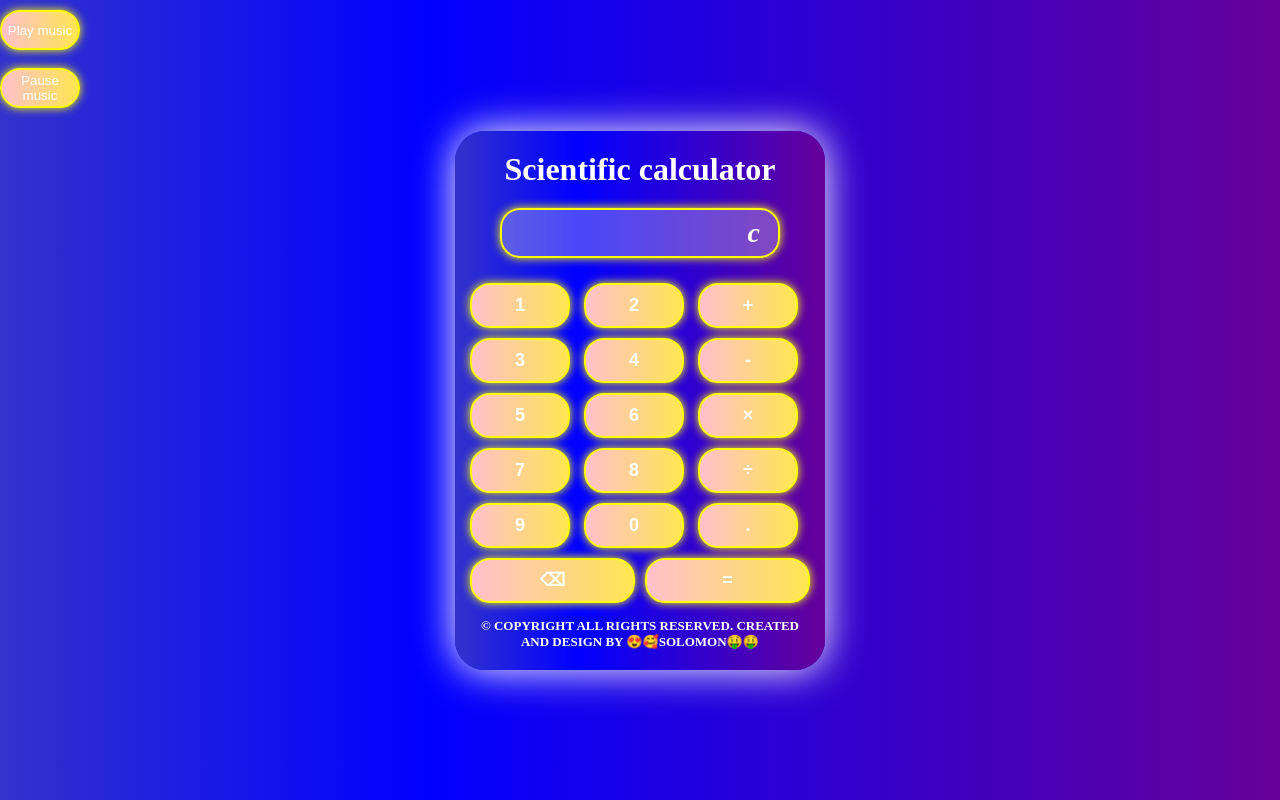
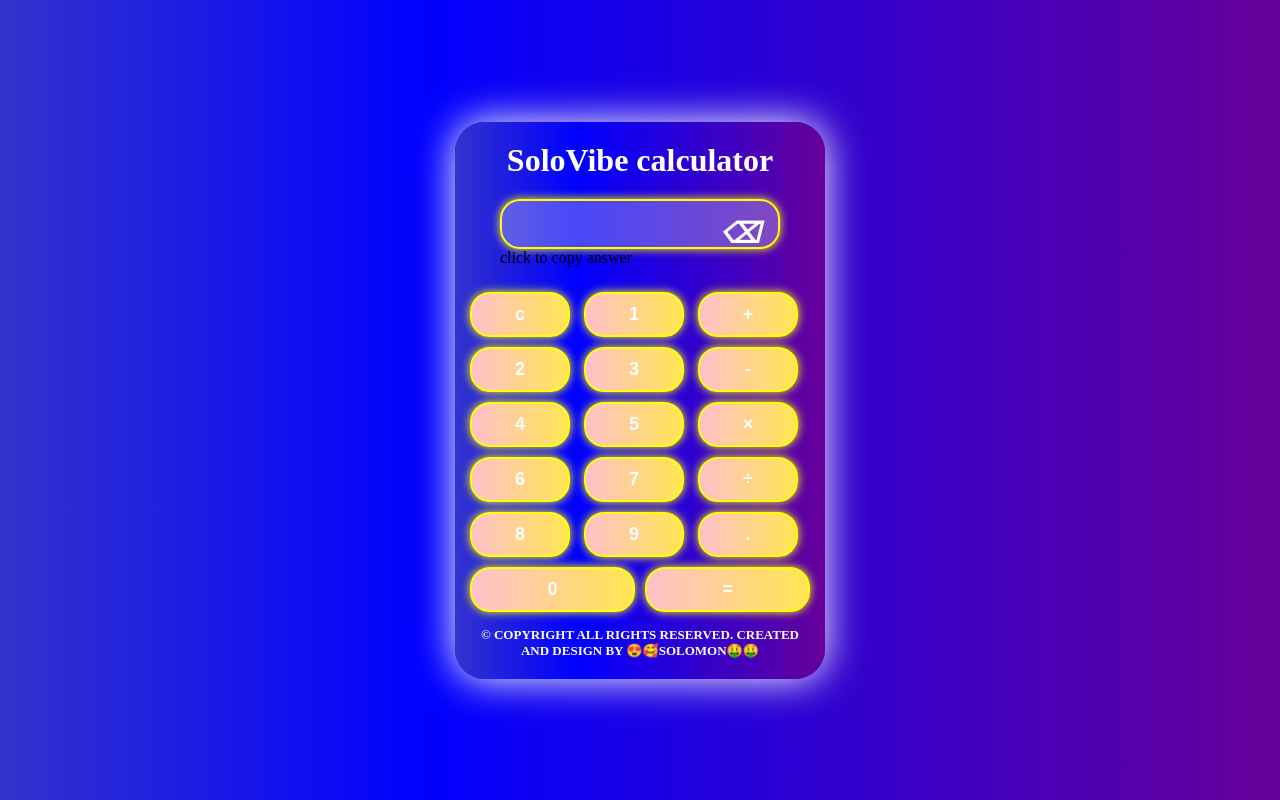
Before and after one commit to solomon-webb/Calculator, a plain HTML site: page index.html in a window 1280 px wide. Drawn offline with Linux system fonts and the light colour scheme.

Commit message:
Refactor calculator HTML structure and styles
Updated the calculator layout and functionality.

```diff
--- a/index.html
+++ b/index.html
@@ -4,8 +4,13 @@
     <meta charset="UTF-8">
     <meta name="viewport" content="width=device-width, initial-scale=1.0">
     <title>Calculator</title>
-   <link rel="manifest" href="manifest.json"><link rel="manifest" href="manifest.json">
+   <link rel="manifest" href="manifest.json">
 <meta name="theme-color" content="#4CAF50">
+<link rel="shortcut icon" href="WhatsApp Image 2025-09-28 at 11.18.59 copy.jpeg" type="image/x-icon">
+<link rel="apple-touch-icon" href="WhatsApp Image 2025-09-28 at 11.18.59 copy.jpeg">
+<meta http-equiv="Content-Type" content="text/html;charset=UTF-8">
+<meta http-equiv="X-UA-Compatible" content="IE=7">
+<meta http-equiv="X-UA-Compatible" content="ie=edge">
    <link rel="stylesheet" href="style.css">
     <style>
 
@@ -14,33 +19,34 @@
 <body>
     <div class="calculator">
         <div class="header">
-            <h1>Scientific calculator</h1>
+            <h1>SoloVibe calculator</h1>
         </div>
         <div class="input-box">
-            <input type="text" name="#" id="disp" disabled class="input-field">
-            <i class="clear" onclick="clearDisplay()">c</i>
+            <input type="text" name="#" id="disp" disabled class="input-field" >
+             <i class="clear" onclick="deletee()">⌫</i>
+            <p id="copy" onclick="copy()">click to copy answer</p>
         </div>
         <div class="button">
+           <button class="btn "onclick="clearDisplay()">c </button>
             <button class="btn" onclick="press('1')">1</button>
+              <button class="btn sign"  onclick="press('+')">+</button>
               <button class="btn" onclick="press('2')">2</button>
-                <button class="btn"  onclick="press('+')">+</button>
                   <button class="btn"  onclick="press('3')">3</button>
+                   <button class="btn sign" onclick="press('-')">-</button>
                     <button class="btn"  onclick="press('4')">4</button>
-                      <button class="btn" onclick="press('-')">-</button>
                         <button class="btn" onclick="press('5')">5</button>
-                          <button class="btn" onclick="press('6')">6</button>
-                            <button class="btn" onclick="press('*')">&#215</button>
+                         <button class="btn sign" onclick="press('*')">&#215</button>
+                         <button class="btn" onclick="press('6')">6</button>
                               <button class="btn" onclick="press('7')">7</button>
+                               <button class="btn sign" onclick="press('/')">&#xf7</button>
                                 <button class="btn" onclick="press('8')">8</button>
-                                 <button class="btn" onclick="press('/')">&#xf7</button>
                                  <button class="btn" onclick="press('9')">9</button>
-                                   <button class="btn" onclick="press('0')">0</button>
-                                     <button class="btn" onclick="press('.')">.</button>
+                                     <button class="btn sign" onclick="press('.')">.</button>
+
                                      <div class="wide">
-                                      <button class="btn result" onclick="deletee()">⌫</button>
-                                        <button class="btn result" onclick="calculate()">=</button>
+                                       <button class="btn result sign" onclick="press('0')">0</button>
 
-
+                                        <button class="btn result sign" onclick="calculate()">=</button>
 
                                         </div>
         <footer class="footer">
@@ -55,15 +61,8 @@
     <script src="script.js">
     </script>
     <script src="service-worker.js"></script>
-    <audio autoplay loop id="music">
-      <source src="WhatsApp Audio 2025-09-09 at 15.51.50.mp3" type="audio/mpeg">
-      your Browser  does not suppor the music format
-    </audio>
 
-       <div class="music-btnn">
-    <button class="musicbtn" onclick="document.getElementById(`music`).play()">Play music</button><br><br>
-    <button class="musicbtn" onclick="document.getElementById(`music`).pause()">Pause music</button>
-    </div>
+
     <script>
   let deferredPrompt;
   const installBtn = document.getElementById('installBtn');
```
